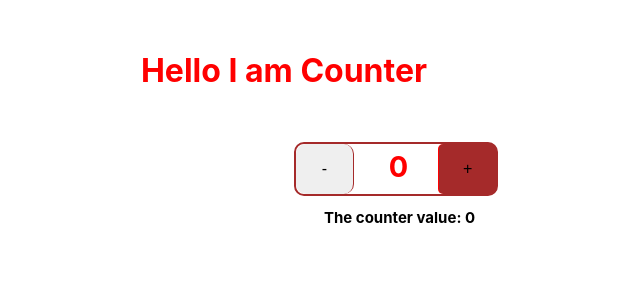
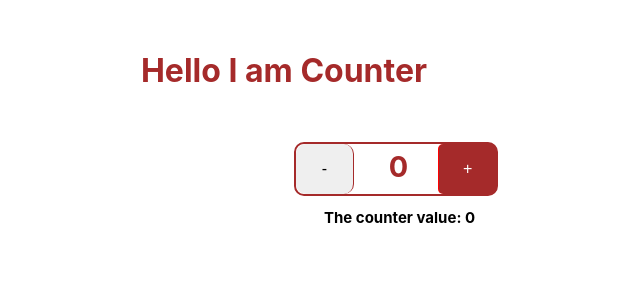
Before and after one commit to amrutaBanait/CounterApp, a React (Vite) app in the folder counter/: page / in a window 1280 px wide. Shown: the top 300 px of the page, without its empty margins (356-996 px from the left). Built offline with nearby package versions, Linux system fonts and the light colour scheme.

Commit message:
commited

```diff
--- a/counter/src/App.css
+++ b/counter/src/App.css
@@ -1,14 +1,14 @@
 .heading{
   font-size: 2em;
   font-weight: bold;
-  color: red;
+  color: brown;
   text-align: center;
   padding: 30px 0;
 }
 .heading1{
   font-size: 1.8em;
   font-weight: bold;
-  color: red;
+  color: brown;
 margin-left: 35px;
 margin-top: 5px;
 
@@ -41,6 +41,7 @@ border-radius: 10px;
 border-left:1px solid red;
 background: brown;
 border-radius:5px;
+color:#fff;
 }
 .count{
   margin-left: 680px;
```
